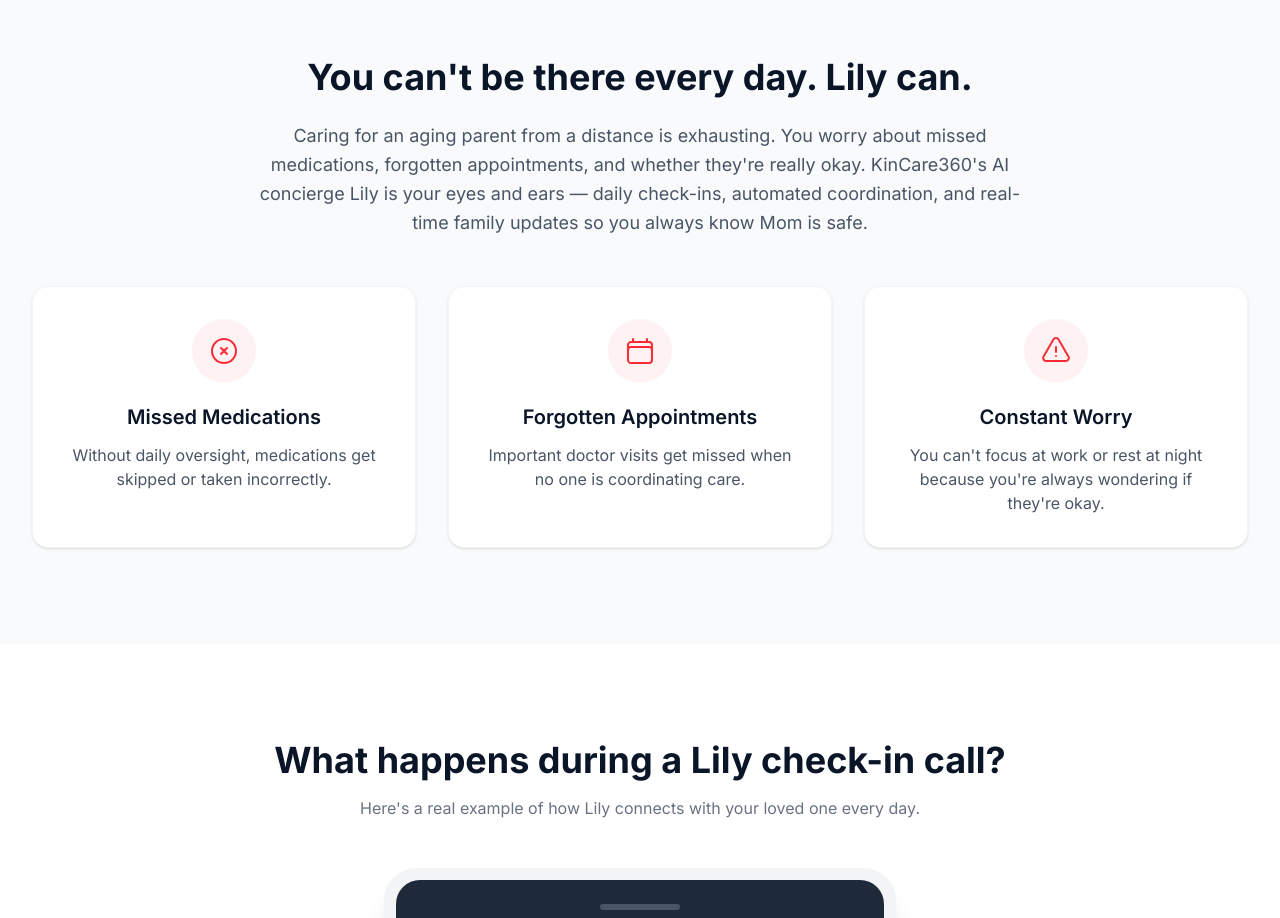
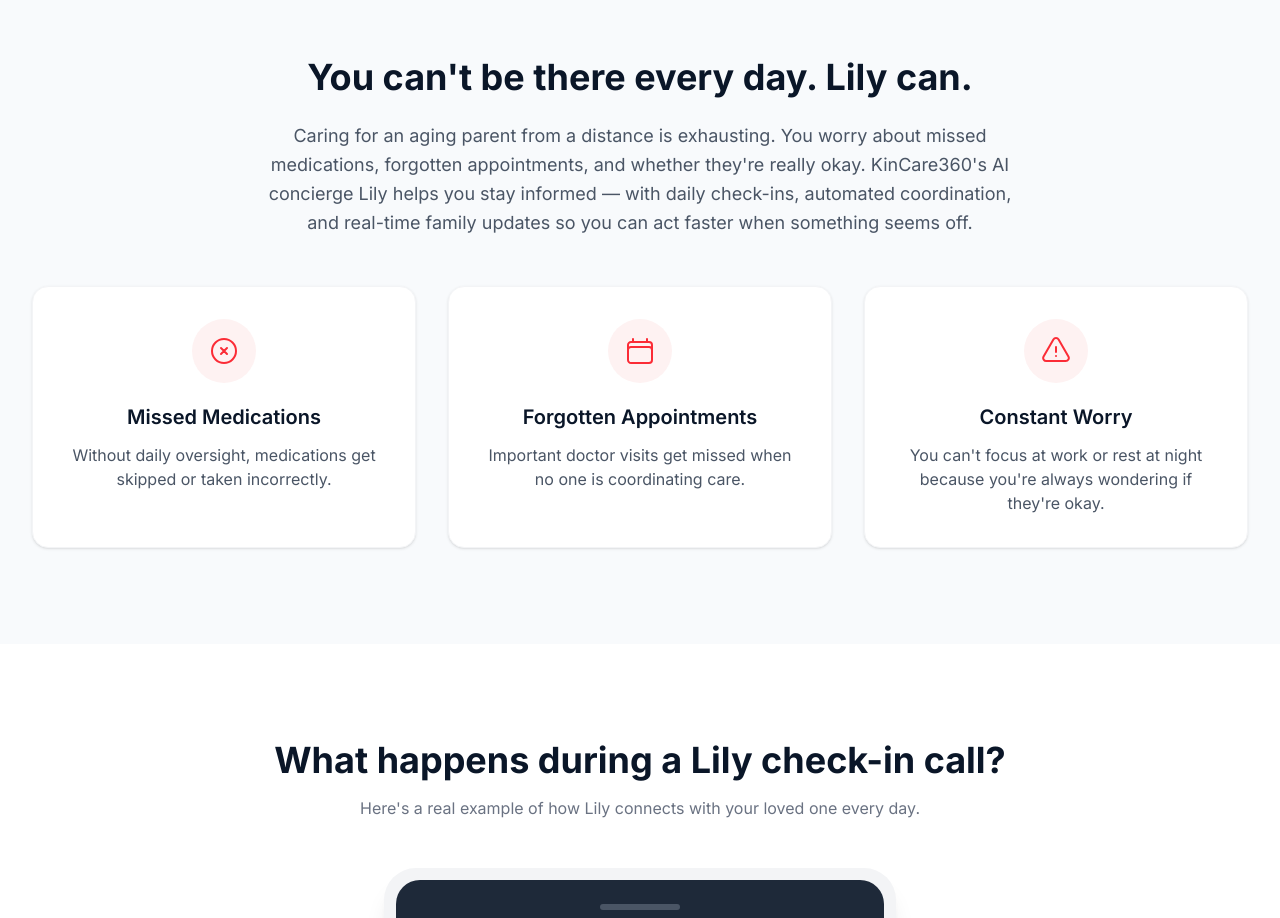
Before and after one commit to andreablule/kincare360, a Next.js app: page / in a window 1280 px wide. Shown: the part 1240-2158 px from the top of the page. Built offline with nearby package versions, Linux system fonts and the light colour scheme.

Commit message:
fix: soften overpromise language - remove 'eyes and ears' and 'always know Mom is safe'

```diff
--- a/src/components/Problem.tsx
+++ b/src/components/Problem.tsx
@@ -42,9 +42,9 @@ export default function Problem() {
           <p className="mt-6 text-lg text-gray-600 leading-relaxed">
             Caring for an aging parent from a distance is exhausting. You worry
             about missed medications, forgotten appointments, and whether
-            they&apos;re really okay. KinCare360&apos;s AI concierge Lily is your eyes and ears &mdash;
-            daily check-ins, automated coordination, and real-time family
-            updates so you always know Mom is safe.
+            they&apos;re really okay. KinCare360&apos;s AI concierge Lily helps you stay informed &mdash;
+            with daily check-ins, automated coordination, and real-time family
+            updates so you can act faster when something seems off.
           </p>
         </div>
 
```
